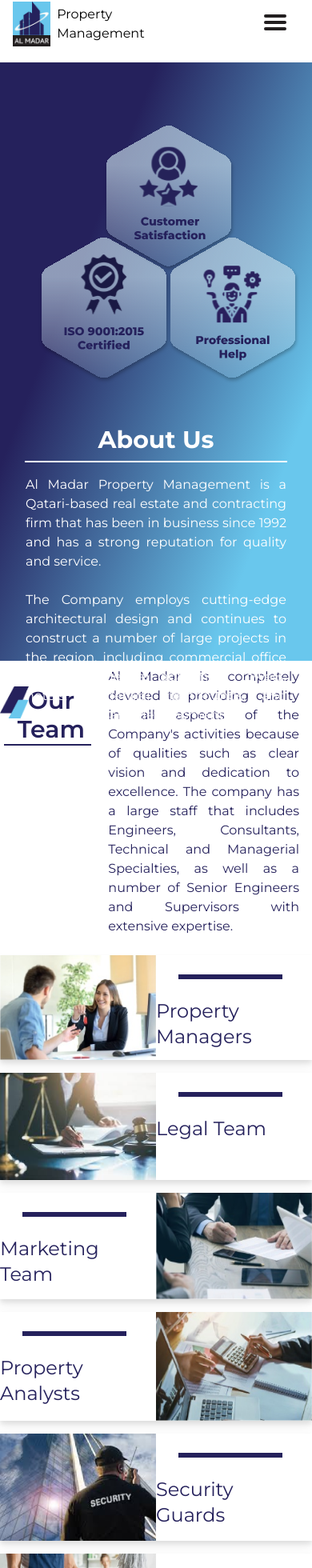
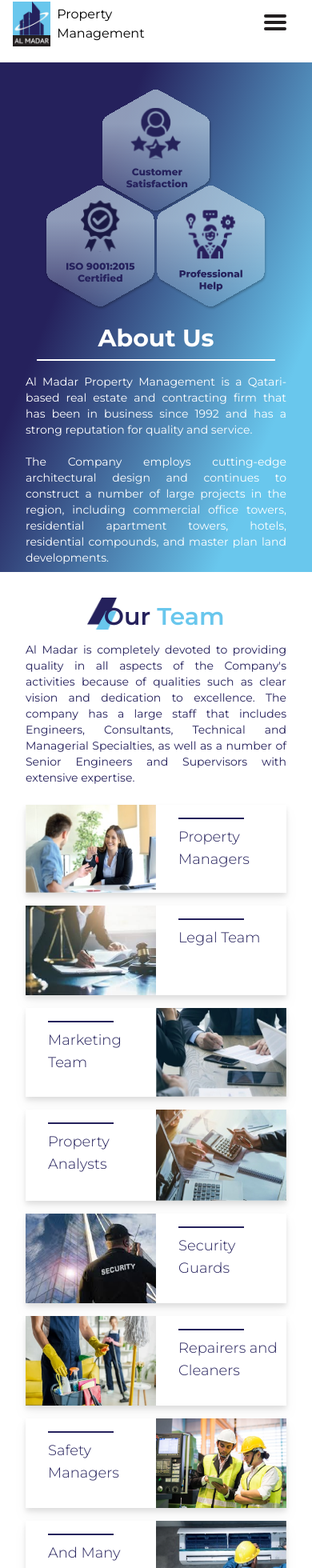
Before and after one commit to deepchandra02/AMPM-website, a React (Create React App) app: page /about in a window 390 px wide. Shown: the part 18-1978 px from the top of the page at 80% size. Built offline with nearby package versions, Linux system fonts and the light colour scheme.

Commit message:
about page built responsive

```diff
--- a/src/index.css
+++ b/src/index.css
@@ -15,11 +15,24 @@
   @apply p-2 text-black decoration-mpurple decoration-1 font-montserrat transition hover:font-medium hover:text-mpurple;
 }
 
+.team-items-text {
+  @apply text-lg font-light lg:font-normal text-mpurple lg:text-4xl ml-7 lg:text-left;
+}
+
+.h-30vh {
+  height: 30vh;
+}
+
+.h-35vh {
+  height: 35vh;
+}
+
 .h-50vh {
   height: 50vh;
 }
+
 .bg-gradient {
-  height: 100vh;
+  height: 100%;
   width: 100%;
   background-image: linear-gradient(111.35deg, #25215c 32.64%, #69c7ed 82.22%);
 }
--- a/src/pages/about.jsx
+++ b/src/pages/about.jsx
@@ -14,38 +14,31 @@ import other from "../images/other_staff.png";
 const About = () => {
   return (
     <>
-      <div className="h-screen w-full">
-        <div className="bg-gradient">
-          {/* <img
-            className="hidden lg:flex lg:w-full lg:h-full lg:object-cover"
-            src={aboutUsBg}
+      <div className="bg-gradient lg:h-screen">
+        <div className="max-w-[1240px] mx-auto text-white">
+          <div className="grid grid-cols-1 lg:grid-cols-2 relative gap-x-16 px-4 pt-16 lg:pt-32 font-montserrat">
+            <div className="mx-auto lg:hidden">
+              <img
+                className="mt-16 pb-4 h-35vh lg:h-50vh lg:pl-8"
+                src={hexagons}
                 alt="/"
               />
-          <img
-            className="lg:hidden h-screen w-screen object-cover"
-            src={aboutUsBgMob}
-            alt="/"
-          /> */}
-          <div className="max-w-[1240px] mx-auto text-white">
-            <div className="grid grid-cols-1 lg:grid-cols-2 relative gap-x-16 px-4 pt-32 font-montserrat">
-              <div className="mx-auto lg:hidden">
-                <img className="pt-2 pb-4 h-50vh pl-8" src={hexagons} alt="/" />
             </div>
             <div>
               <h2 className="text-3xl text-center font-bold lg:text-6xl lg:pt-28 lg:text-left ">
                 About Us
               </h2>
-                <div className="w-11/12 h-0.5 bg-white my-2 mx-auto lg:mx-0 lg:w-3/12 lg:h-1"></div>
+              <div className="w-10/12 h-0.5 bg-white my-2 mx-auto lg:mx-0 lg:w-3/12 lg:h-1"></div>
 
-                <p className="mx-4 py-2 text-md text-white text-justify lg:mx-0 lg:py-24 lg:text-lg">
+              <p className="mx-4 py-2 text-sm text-white text-justify lg:mx-0 lg:py-24 lg:text-lg">
                 Al Madar Property Management is a Qatari-based real estate and
-                  contracting firm that has been in business since 1992 and has
-                  a strong reputation for quality and service. <br /> <br />
+                contracting firm that has been in business since 1992 and has a
+                strong reputation for quality and service. <br /> <br />
                 The Company employs cutting-edge architectural design and
-                  continues to construct a number of large projects in the
-                  region, including commercial office towers, residential
-                  apartment towers, hotels, residential compounds, and master
-                  plan land developments.
+                continues to construct a number of large projects in the region,
+                including commercial office towers, residential apartment
+                towers, hotels, residential compounds, and master plan land
+                developments.
               </p>
             </div>
 
@@ -55,37 +48,40 @@ const About = () => {
           </div>
         </div>
       </div>
-      </div>
-      <div className="">
-        <div className="max-w-[1240px] mx-auto font-montserrat mb-8">
+
+      <div className="max-w-[1240px] mx-auto font-montserrat mb-8 px-4">
         <div className="flex flex-col">
-            <div name="row 1" className="flex flex-row">
-              <div className="basis-1/3">
+          <div name="row 1" className="flex flex-col lg:flex-row">
+            <div className="mx-auto basis-1/3">
               <span className="mt-8 inline-flex ">
                 <img src={stripes} alt="" className="h-10 lg:h-20 -z-10" />
-                  <h2 className="text-3xl text-center font-semibold text-mpurple -ml-7 lg:text-5xl lg:pt-6 lg:text-left ">
-                    Our Team
+                <h2 className="text-3xl font-semibold text-mpurple mt-1.5 -ml-4 lg:-ml-7 lg:text-5xl lg:mt-6 lg:text-left ">
+                  Our
+                </h2>
+                <div className="w-2"></div>
+                <h2 className="lg:mx-0 text-3xl font-semibold text-mblue mt-1.5 lg:text-5xl lg:pt-6 lg:text-left ">
+                  Team
                 </h2>
               </span>
-                <div className="w-11/12 h-0.5 bg-mpurple  mx-auto lg:-mt-2 lg:ml-12 lg:w-5/12 lg:h-1"></div>
+              <div className="lg:visible bg-mpurple mx-auto lg:-mt-2 lg:ml-12 lg:w-5/12 lg:h-1"></div>
             </div>
 
-              <p className="basis-2/3 mx-4 py-2 text-md text-mpurple text-justify lg:mx-0 lg:pt-16 lg:text-lg">
-                Al Madar is completely devoted to providing quality in all
-                aspects of the Company's activities because of qualities such as
-                clear vision and dedication to excellence. The company has a
-                large staff that includes Engineers, Consultants, Technical and
-                Managerial Specialties, as well as a number of Senior Engineers
-                and Supervisors with extensive expertise.
+            <p className="basis-2/3 mx-4 py-2 text-sm text-mpurple text-justify lg:mx-0 lg:pt-16 lg:text-lg">
+              Al Madar is completely devoted to providing quality in all aspects
+              of the Company's activities because of qualities such as clear
+              vision and dedication to excellence. The company has a large staff
+              that includes Engineers, Consultants, Technical and Managerial
+              Specialties, as well as a number of Senior Engineers and
+              Supervisors with extensive expertise.
             </p>
           </div>
-            <div name="row 2" className="flex flex-row mx-auto my-4">
-              <div className="grid grid-cols-1 lg:grid-cols-2 lg:gap-x-16 gap-y-4 lg:gap-y-8">
+          <div name="row 2" className="flex flex-row mx-auto px-4 my-4">
+            <div className="grid grid-cols-1 md:grid-cols-2 lg:gap-x-16 gap-y-4 lg:gap-y-8">
               <div class="order-1 grid grid-cols-2 bg-white drop-shadow-lg hover:drop-shadow-2xl transition duration-200 transform hover:-translate-y-2">
                 <img src={managers} alt="" className="h-full" />
                 <div className="">
-                    <div className="w-8/12 h-1.5 mx-7 my-6 bg-mpurple"></div>
-                    <h3 className="text-2xl font-regular text-mpurple lg:text-4xl lg:ml-7 lg:text-left ">
+                  <div className="w-1/2 lg:w-8/12 h-0.5 lg:h-1.5 mx-7 mt-4 mb-2 lg:my-6 bg-mpurple"></div>
+                  <h3 className="team-items-text">
                     Property <br />
                     Managers
                   </h3>
@@ -94,17 +90,15 @@ const About = () => {
               <div class="order-2 grid grid-cols-2 bg-white drop-shadow-lg hover:drop-shadow-2xl transition duration-200 transform hover:-translate-y-2">
                 <img src={legal} alt="" className="h-full" />
                 <div className="">
-                    <div className="w-8/12 h-1.5 mx-7 my-6 bg-mpurple"></div>
-                    <h3 className="text-2xl font-regular text-mpurple lg:text-4xl lg:ml-7 lg:text-left ">
-                      Legal Team
-                    </h3>
+                  <div className="w-1/2 lg:w-8/12 h-0.5 lg:h-1.5 mx-7 mt-4 mb-2 lg:my-6 bg-mpurple"></div>
+                  <h3 className="team-items-text">Legal Team</h3>
                 </div>
               </div>
 
               <div class="order-3 grid grid-cols-2 bg-white drop-shadow-lg hover:drop-shadow-2xl transition duration-200 transform hover:-translate-y-2">
                 <div className="">
-                    <div className="w-8/12 h-1.5 mx-7 my-6 bg-mpurple"></div>
-                    <h3 className="text-2xl font-regular text-mpurple lg:text-4xl lg:ml-7 lg:text-left ">
+                  <div className="w-1/2 lg:w-8/12 h-0.5 lg:h-1.5 mx-7 mt-4 mb-2 lg:my-6 bg-mpurple"></div>
+                  <h3 className="team-items-text">
                     Marketing <br />
                     Team
                   </h3>
@@ -113,8 +107,8 @@ const About = () => {
               </div>
               <div class="order-4 grid grid-cols-2 bg-white drop-shadow-lg hover:drop-shadow-2xl transition duration-200 transform hover:-translate-y-2">
                 <div className="">
-                    <div className="w-8/12 h-1.5 mx-7 my-6 bg-mpurple"></div>
-                    <h3 className="text-2xl font-regular text-mpurple lg:text-4xl lg:ml-7 lg:text-left ">
+                  <div className="w-1/2 lg:w-8/12 h-0.5 lg:h-1.5 mx-7 mt-4 mb-2 lg:my-6 bg-mpurple"></div>
+                  <h3 className="team-items-text">
                     Property <br /> Analysts
                   </h3>
                 </div>
@@ -124,8 +118,8 @@ const About = () => {
               <div class="order-5 grid grid-cols-2 bg-white drop-shadow-lg hover:drop-shadow-2xl transition duration-200 transform hover:-translate-y-2">
                 <img src={guards} alt="" className="h-full" />
                 <div className="">
-                    <div className="w-8/12 h-1.5 mx-7 my-6 bg-mpurple"></div>
-                    <h3 className="text-2xl font-regular text-mpurple lg:text-4xl lg:ml-7 lg:text-left ">
+                  <div className="w-1/2 lg:w-8/12 h-0.5 lg:h-1.5 mx-7 mt-4 mb-2 lg:my-6 bg-mpurple"></div>
+                  <h3 className="team-items-text">
                     Security <br />
                     Guards
                   </h3>
@@ -134,8 +128,8 @@ const About = () => {
               <div class="order-6 grid grid-cols-2 bg-white drop-shadow-lg hover:drop-shadow-2xl transition duration-200 transform hover:-translate-y-2">
                 <img src={cleaners} alt="" className="h-full" />
                 <div className="">
-                    <div className="w-8/12 h-1.5 mx-7 my-6 bg-mpurple"></div>
-                    <h3 className="text-2xl font-regular text-mpurple lg:text-4xl lg:ml-7 lg:text-left ">
+                  <div className="w-1/2 lg:w-8/12 h-0.5 lg:h-1.5 mx-7 mt-4 mb-2 lg:my-6 bg-mpurple"></div>
+                  <h3 className="team-items-text">
                     Repairers and <br /> Cleaners
                   </h3>
                 </div>
@@ -143,8 +137,8 @@ const About = () => {
 
               <div class="order-7 grid grid-cols-2 bg-white drop-shadow-lg hover:drop-shadow-2xl transition duration-200 transform hover:-translate-y-2">
                 <div className="">
-                    <div className="w-8/12 h-1.5 mx-7 my-6 bg-mpurple"></div>
-                    <h3 className="text-2xl font-regular text-mpurple lg:text-4xl lg:ml-7 lg:text-left ">
+                  <div className="w-1/2 lg:w-8/12 h-0.5 lg:h-1.5 mx-7 mt-4 mb-2 lg:my-6 bg-mpurple"></div>
+                  <h3 className="team-items-text">
                     Safety <br />
                     Managers
                   </h3>
@@ -153,13 +147,12 @@ const About = () => {
               </div>
               <div class="order-8 grid grid-cols-2 bg-white drop-shadow-lg hover:drop-shadow-2xl transition duration-200 transform hover:-translate-y-2">
                 <div className="">
-                    <div className="w-8/12 h-1.5 mx-7 my-6 bg-mpurple"></div>
-                    <h3 className="text-2xl font-regular text-mpurple lg:text-4xl lg:ml-7 lg:text-left ">
+                  <div className="w-1/2 lg:w-8/12 h-0.5 lg:h-1.5 mx-7 mt-4 mb-2 lg:my-6 bg-mpurple"></div>
+                  <h3 className="team-items-text">
                     And Many <br /> More...
                   </h3>
                 </div>
                 <img src={other} alt="" className="h-full" />
-                </div>
               </div>
             </div>
           </div>
```
Lines whose indentation alone changed are shown as unchanged.
